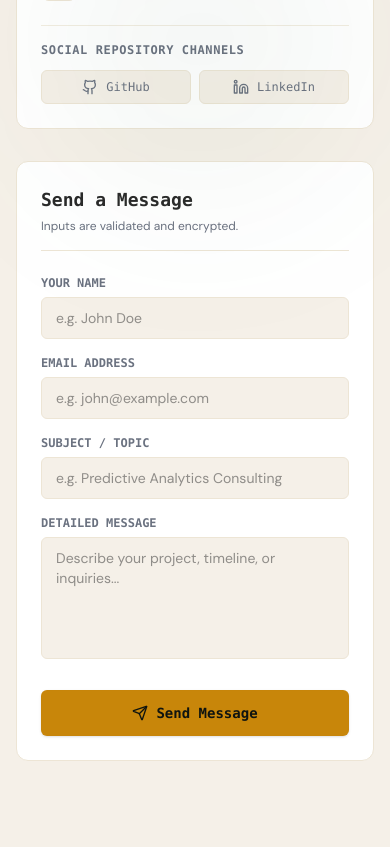
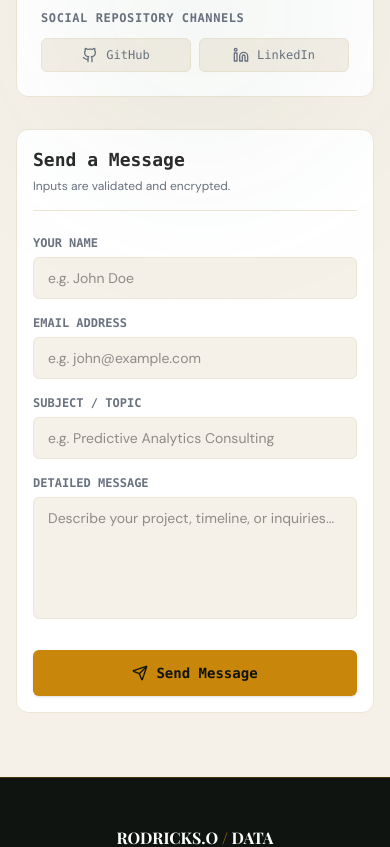
Before and after one commit to kevwasonga/roo, a Next.js app: page / in a window 390 px wide. Shown: the part 9420-10267 px from the top of the page. Built offline with nearby package versions, Linux system fonts and the light colour scheme; a web font is replaced by a local one.

Commit message:
fix(contact): reduce section and card padding on mobile

```diff
--- a/src/components/sections/Contact.tsx
+++ b/src/components/sections/Contact.tsx
@@ -66,7 +66,7 @@ export default function Contact() {
   };
 
   return (
-    <section id="contact" className="py-24 bg-background relative">
+    <section id="contact" className="py-16 md:py-24 bg-background relative">
       <div className="absolute top-1/3 left-10 w-[20rem] h-[20rem] bg-green/5 rounded-full blur-[90px] pointer-events-none" />
 
       <div className="max-w-7xl mx-auto px-4 sm:px-6 lg:px-8">
@@ -152,7 +152,7 @@ export default function Contact() {
 
           {/* Form Block (Right side) */}
           <div className="lg:col-span-7">
-            <div className="bg-card-bg border border-border-github rounded-xl p-6">
+            <div className="bg-card-bg border border-border-github rounded-xl p-4 sm:p-6">
 
               {/* Form Title */}
               <div className="border-b border-border-github pb-4 mb-6">
```
